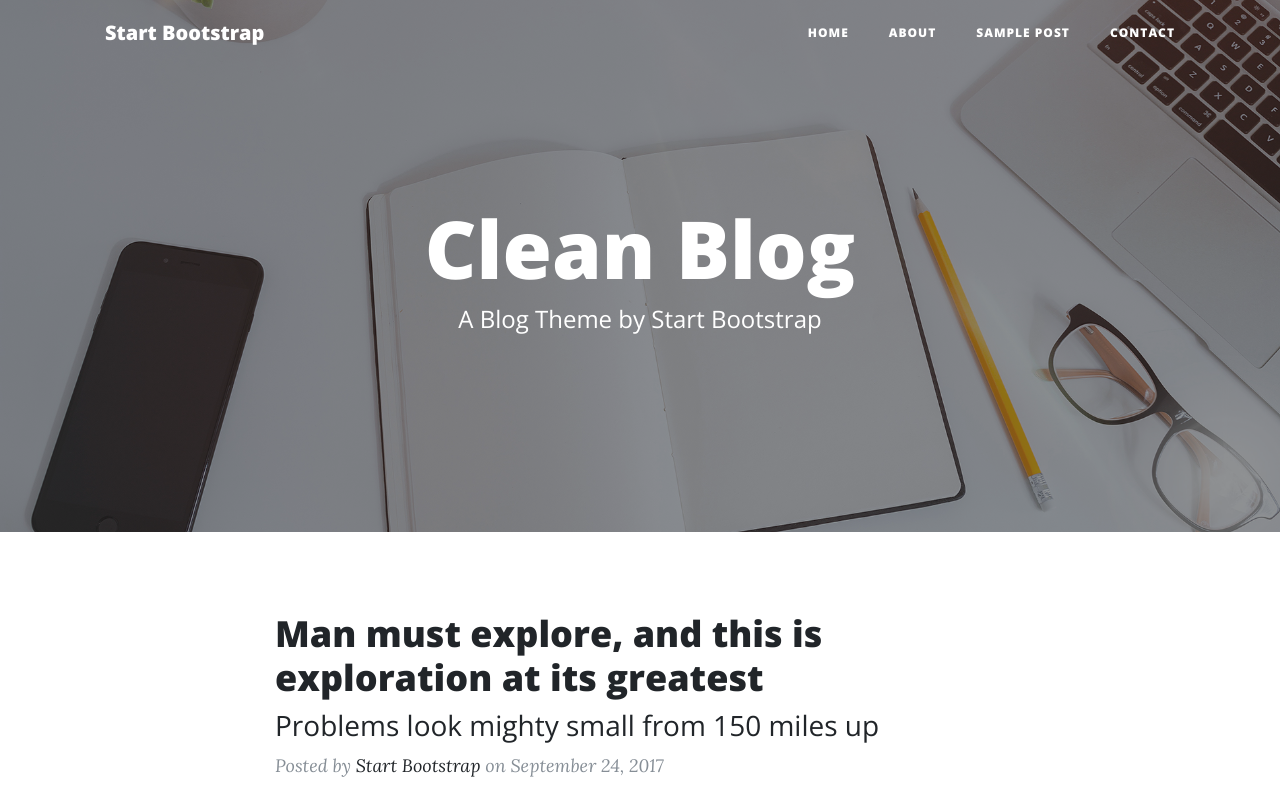
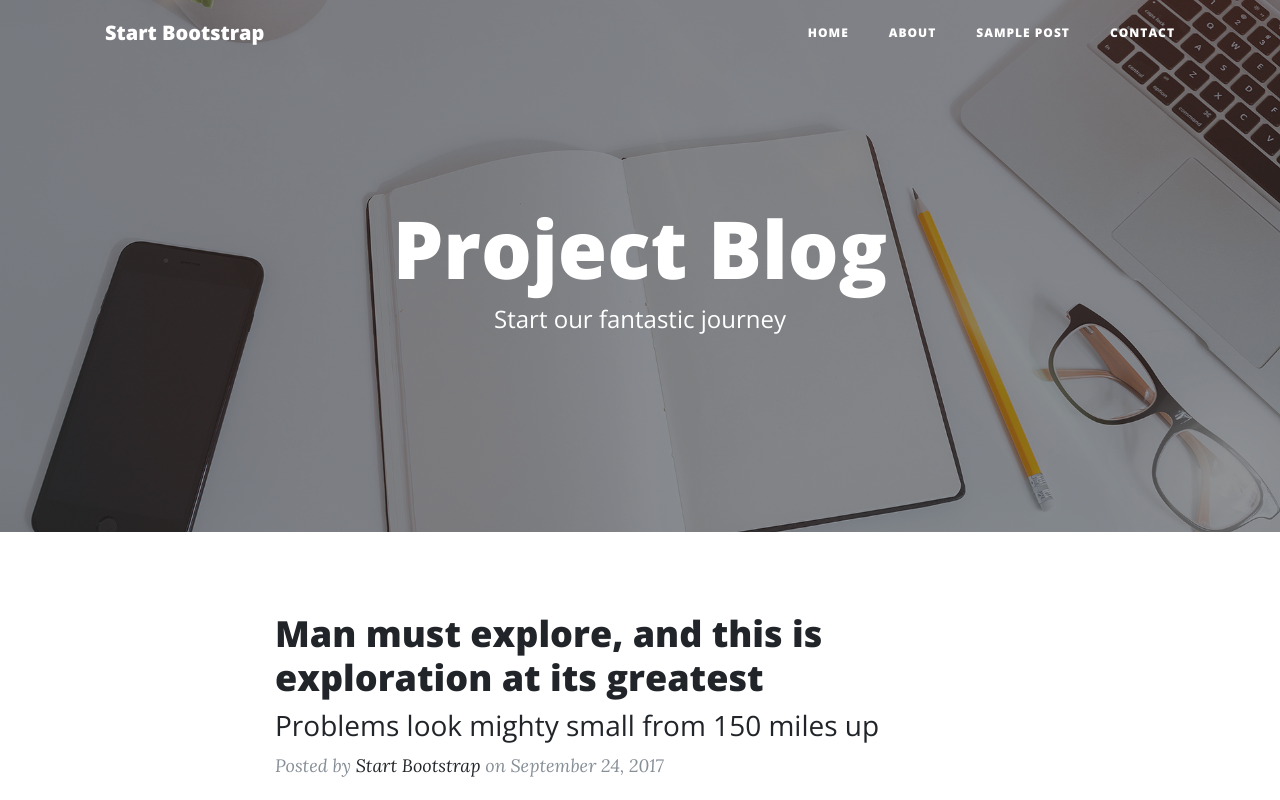
Before and after one commit to qianfeng2/phdproject, a website: page index.html in a window 1280 px wide. Shown: the top 800 px of the page. Drawn offline with nearby package versions, Linux system fonts and the light colour scheme.

Commit message:
change headtitle

```diff
--- a/index.html
+++ b/index.html
@@ -59,8 +59,8 @@
         <div class="row">
           <div class="col-lg-8 col-md-10 mx-auto">
             <div class="site-heading">
-              <h1>Clean Blog</h1>
-              <span class="subheading">A Blog Theme by Start Bootstrap</span>
+              <h1>Project Blog</h1>
+              <span class="subheading">Start our fantastic journey</span>
             </div>
           </div>
         </div>
```
